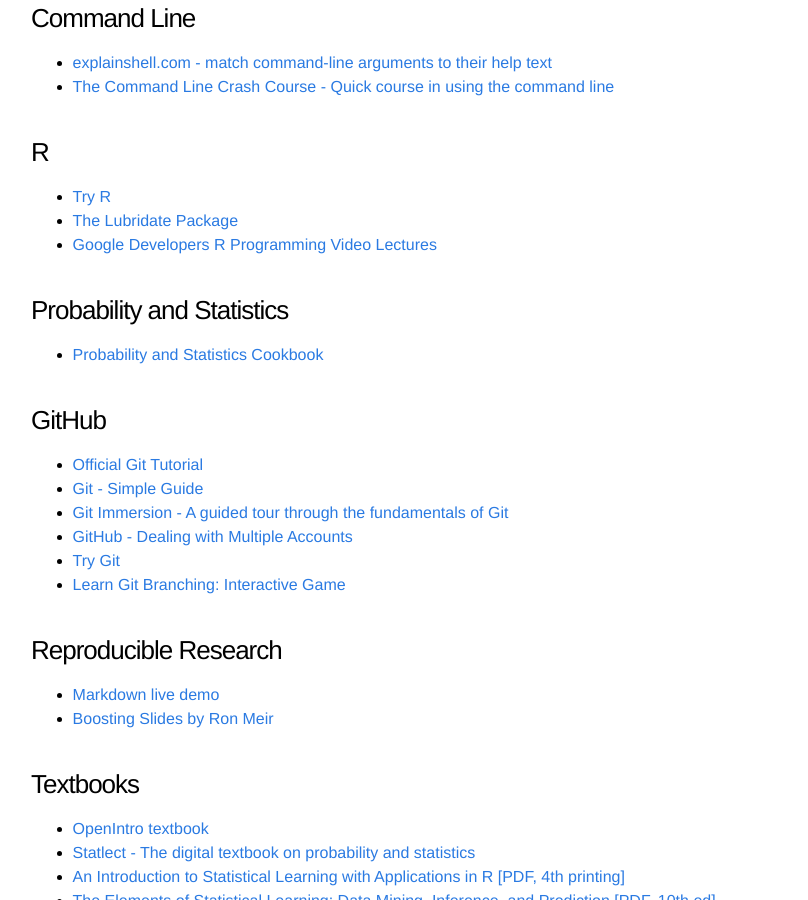
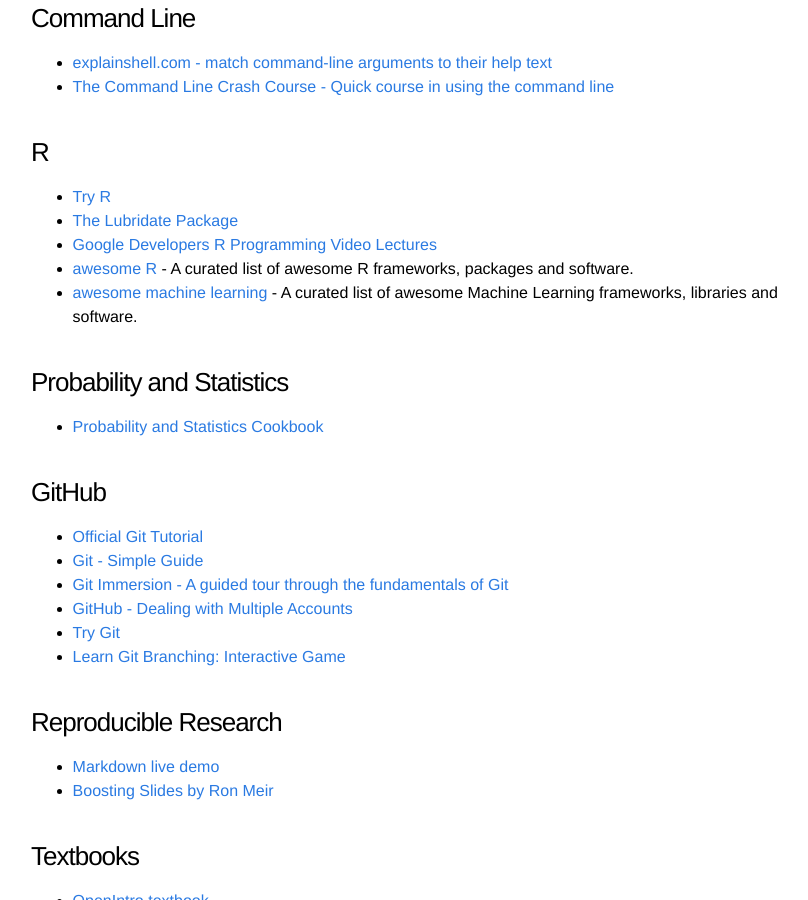
Before and after one commit to DataScienceSpecialization/DataScienceSpecialization.github.io, a Jekyll site: the page built from curated.md, in a window 1280 px wide and 900 px high, scrolled down 361 px. Shown: the whole window, without its empty margins (209-1017 px from the left). Built offline with Jekyll 4.4.1, drawn with Linux system fonts in a browser that asks for light colours.

Commit message:
added awesome lists for R & ML

```diff
--- a/curated.md
+++ b/curated.md
@@ -21,6 +21,8 @@
 - [Try R](http://tryr.codeschool.com/)
 - [The Lubridate Package](http://www.jstatsoft.org/v40/i03/paper)
 - [Google Developers R Programming Video Lectures](http://www.r-bloggers.com/google-developers-r-programming-video-lectures/)
+- [awesome R](https://github.com/qinwf/awesome-R) - A curated list of awesome R frameworks, packages and software.
+- [awesome machine learning](https://github.com/josephmisiti/awesome-machine-learning#r) - A curated list of awesome Machine Learning frameworks, libraries and software.
 
 ### Probability and Statistics
 
```
